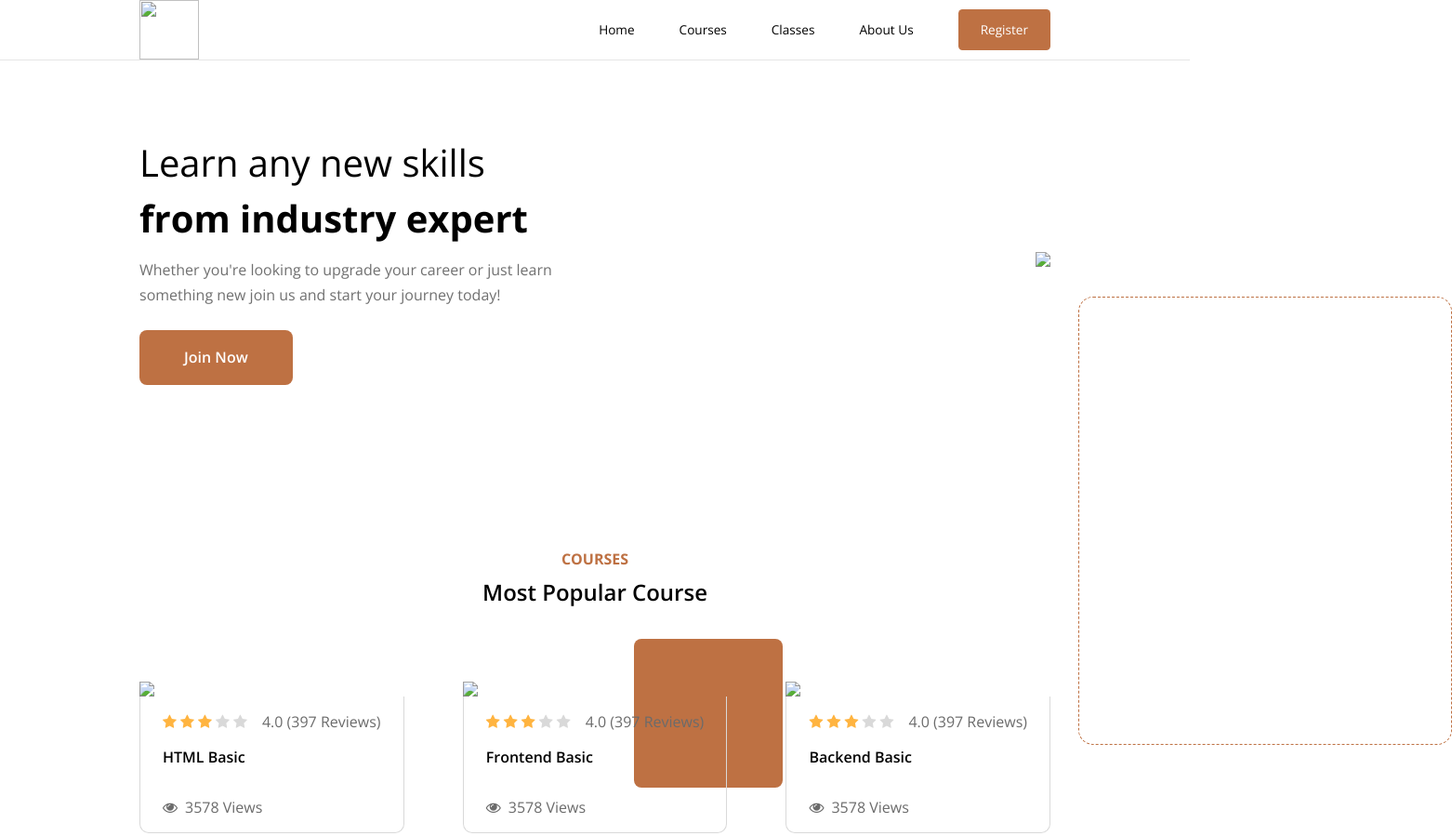
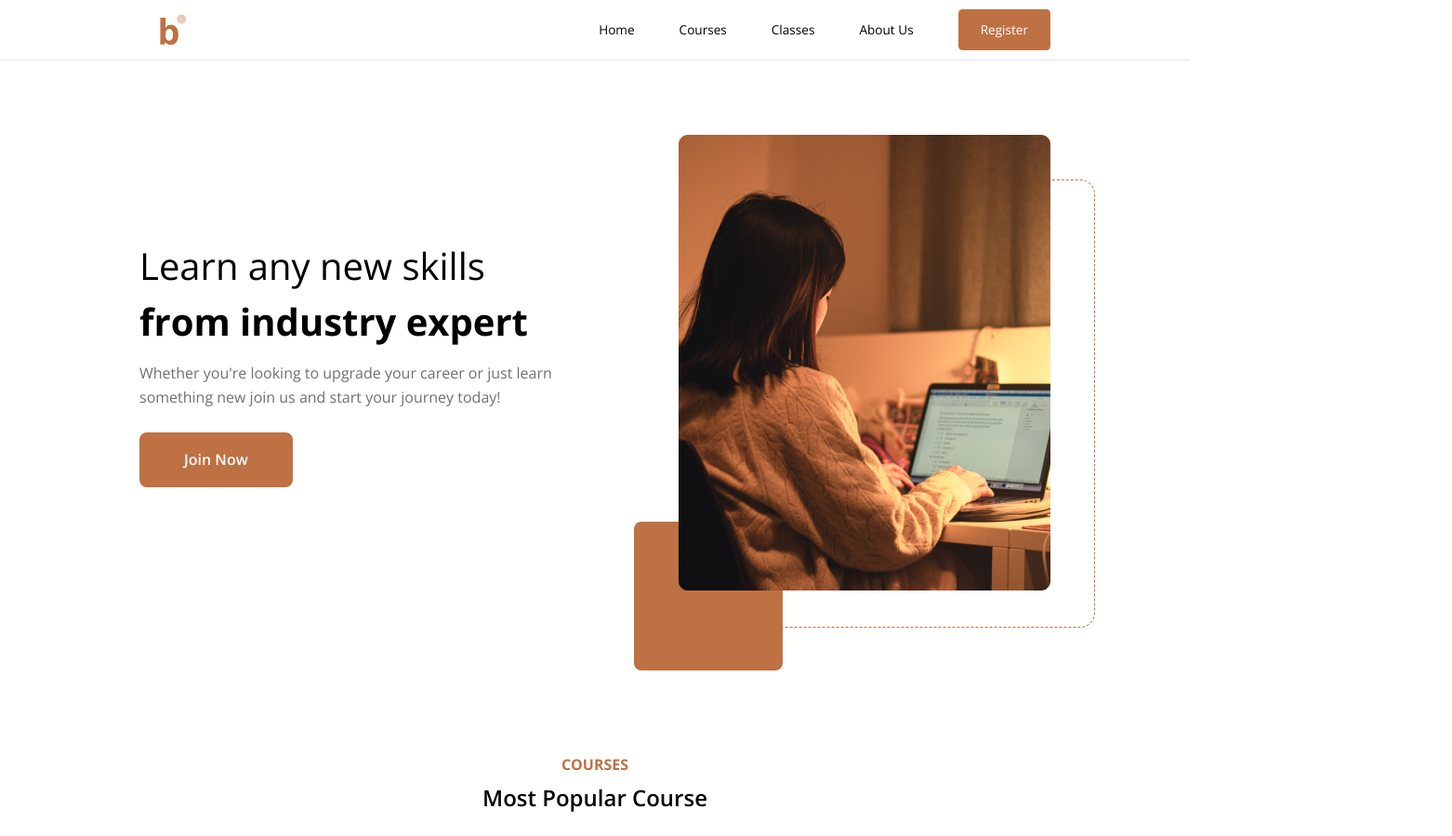
Before and after one commit to adigiz/blajar, a plain HTML site: page index.html in a window 1280 px wide. Shown: the top 899 px of the page at 93% size, 1562 px wide, since content can reach past the window. Drawn offline with nearby package versions, Linux system fonts and the light colour scheme; the site is published under a folder, as on GitHub Pages, so addresses that start at the root find nothing.

Commit message:
fix: missing image url

```diff
--- a/index.html
+++ b/index.html
@@ -1,7 +1,7 @@
 <html>
   <head>
     <title>Blajar</title>
-    <link rel="icon" type="image/x-icon" href="/images/favicon.ico" />
+    <link rel="icon" type="image/x-icon" href="./images/favicon.ico" />
     <link rel="stylesheet" href="./src/index.css" />
     <link
       rel="stylesheet"
@@ -10,7 +10,7 @@
   </head>
   <body>
     <nav class="nav">
-      <img src="/images/blajar-icon.png" />
+      <img src="./images/blajar-icon.png" />
       <ul class="nav__list">
         <li class="nav__item">Home</li>
         <li class="nav__item">Courses</li>
@@ -31,7 +31,7 @@
         <button>Join Now</button>
       </div>
       <div class="hero__image">
-        <img src="/images/hero-image.png" />
+        <img src="./images/hero-image.png" />
         <span></span>
       </div>
     </section>
@@ -42,7 +42,7 @@
       </div>
       <div class="courses__card__list">
         <div class="courses__card">
-          <img src="/images/html-basic.png" />
+          <img src="./images/html-basic.png" />
           <div class="courses__card__detail">
             <div class="courses__card__rating">
               <div class="courses__card__star">
@@ -62,7 +62,7 @@
           </div>
         </div>
         <div class="courses__card">
-          <img src="/images/javascript-basic.png" />
+          <img src="./images/javascript-basic.png" />
           <div class="courses__card__detail">
             <div class="courses__card__rating">
               <div class="courses__card__star">
@@ -82,7 +82,7 @@
           </div>
         </div>
         <div class="courses__card">
-          <img src="/images/react-basic.png" />
+          <img src="./images/react-basic.png" />
           <div class="courses__card__detail">
             <div class="courses__card__rating">
               <div class="courses__card__star">
```
